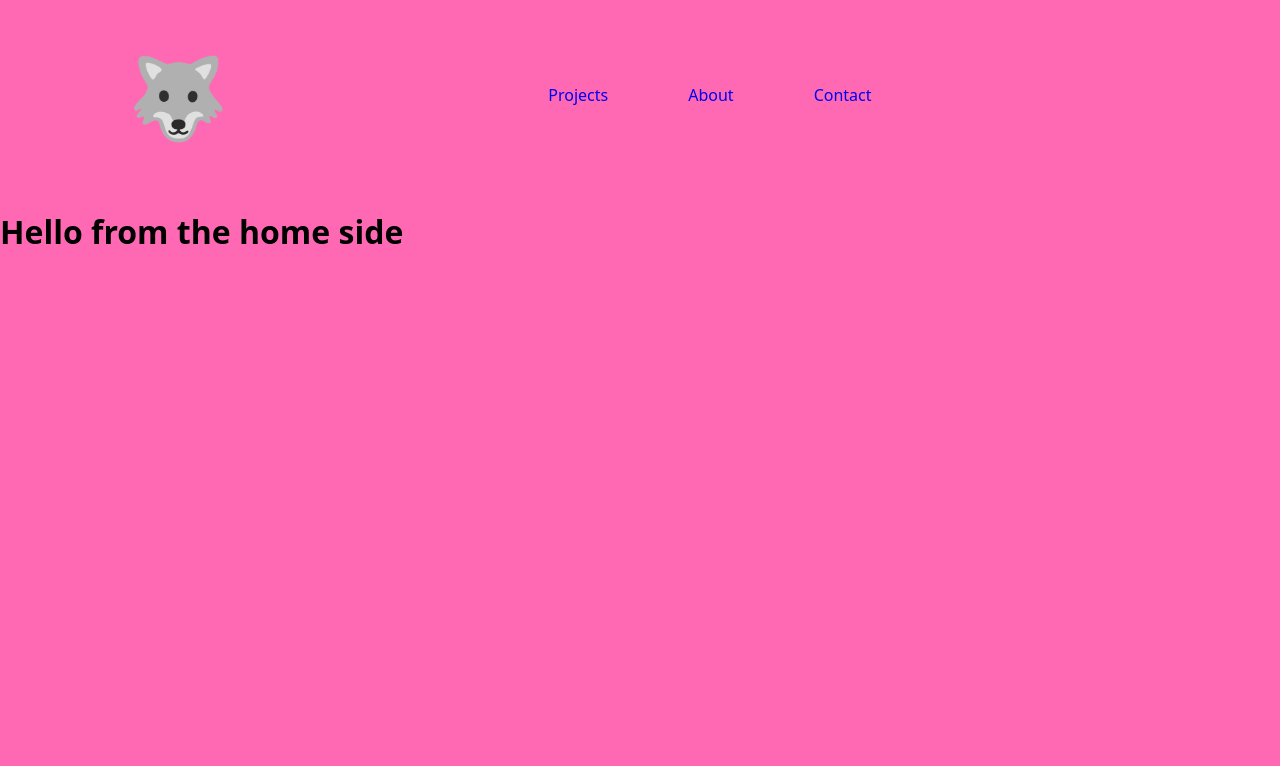
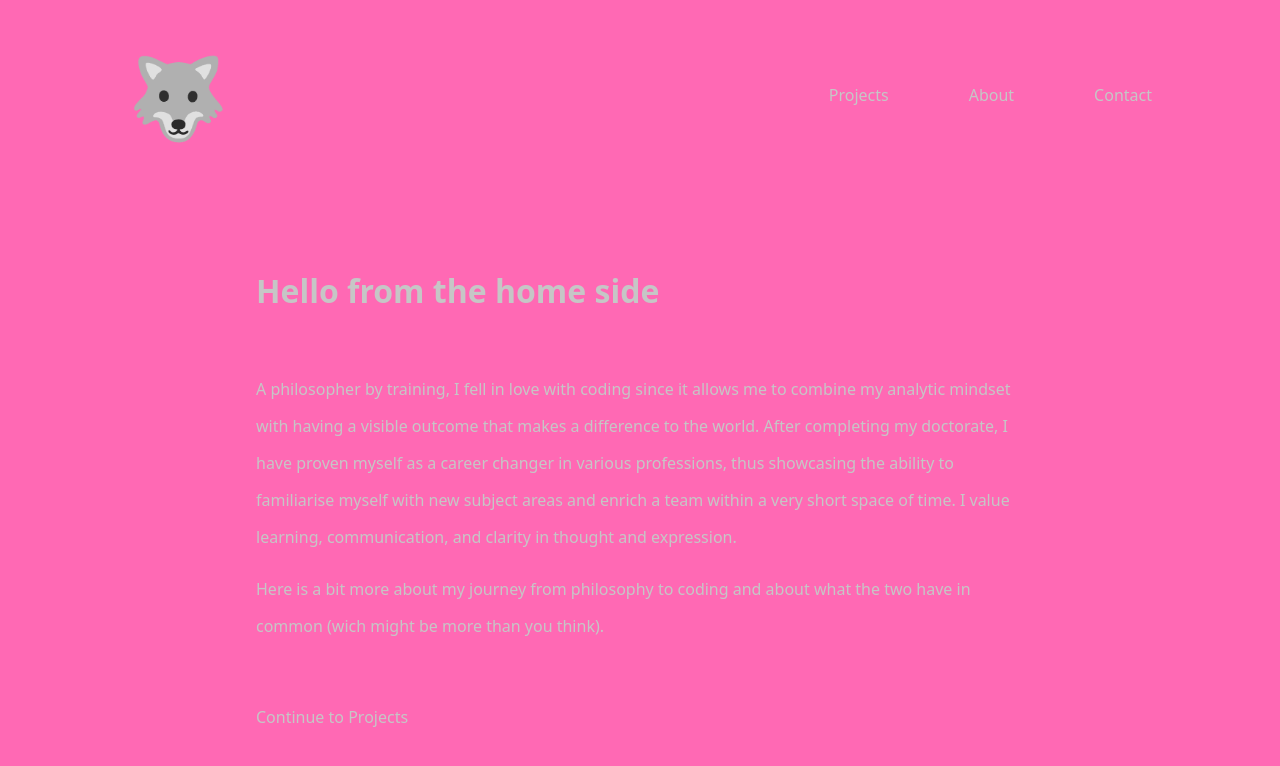
Before and after one commit to RolandHesse/MyHomepage, a Next.js app: page / in a window 1280 px wide. Shown: the top 766 px of the page. Built offline with nearby package versions, Linux system fonts and the light colour scheme.

Commit message:
some more basic styling

```diff
--- a/design-system/StyledLink.js
+++ b/design-system/StyledLink.js
@@ -2,6 +2,7 @@ import styled from "styled-components";
 import Link from "next/link";
 
 export const StyledLink = styled(Link)`
+  color: inherit;
   text-decoration: none;
   list-style-type: none;
   font-size: ${({ $isLogo }) => ($isLogo ? "5rem" : "")};
--- a/design-system/StyledList.js
+++ b/design-system/StyledList.js
@@ -2,8 +2,10 @@ import styled from "styled-components";
 
 export const StyledList = styled.ul`
   margin: 0 auto;
+  width: 100%;
   display: flex;
-  justify-content: center;
+  justify-content: flex-end;
+
   flex-wrap: wrap;
   gap: 5rem;
 `;
--- a/design-system/StyledNavBar.js
+++ b/design-system/StyledNavBar.js
@@ -5,6 +5,7 @@ export const StyledNavBar = styled.nav`
   margin: 0 auto;
   padding: 2.5rem 0;
   display: flex;
+  justify-content: space-evenly;
   align-items: center;
   //   font-size: 2.5rem;
 `;
--- /dev/null
+++ b/design-system/StyledParagraphText.js
@@ -0,0 +1,7 @@
+import styled from "styled-components";
+
+export const StyledParagraphText = styled.p`
+  line-height: 2.3;
+  font-weight: 400;
+  color: #c6c6c6;
+`;
--- /dev/null
+++ b/design-system/StyledWrapperDiv.js
@@ -0,0 +1,6 @@
+import styled from "styled-components";
+
+export const StyledWrapperDiv = styled.div`
+  width: 60%;
+  margin: 5em auto;
+`;
--- a/pages/about.js
+++ b/pages/about.js
@@ -1,7 +1,9 @@
+import { StyledWrapperDiv } from "@/design-system/StyledWrapperDiv";
+
 export default function About() {
   return (
-    <div>
+    <StyledWrapperDiv>
       <h1>Hello from the about side</h1>
-    </div>
+    </StyledWrapperDiv>
   );
 }
--- a/pages/contact.js
+++ b/pages/contact.js
@@ -1,7 +1,9 @@
+import { StyledWrapperDiv } from "@/design-system/StyledWrapperDiv";
+
 export default function Contact() {
   return (
-    <div>
+    <StyledWrapperDiv>
       <h1>Hello from the contact side</h1>
-    </div>
+    </StyledWrapperDiv>
   );
 }
--- a/pages/index.js
+++ b/pages/index.js
@@ -1,7 +1,29 @@
+import { StyledWrapperDiv } from "@/design-system/StyledWrapperDiv";
+import { StyledParagraphText } from "@/design-system/StyledParagraphText";
+import { StyledLink } from "@/design-system/StyledLink";
+
 export default function HomePage() {
   return (
-    <div>
+    <StyledWrapperDiv>
       <h1>Hello from the home side</h1>
-    </div>
+      <br />
+      <StyledParagraphText>
+        A philosopher by training, I fell in love with coding since it allows me
+        to combine my analytic mindset with having a visible outcome that makes
+        a difference to the world. After completing my doctorate, I have proven
+        myself as a career changer in various professions, thus showcasing the
+        ability to familiarise myself with new subject areas and enrich a team
+        within a very short space of time. I value learning, communication, and
+        clarity in thought and expression.
+      </StyledParagraphText>
+      <StyledParagraphText>
+        Here is a bit more about my journey from philosophy to coding and about
+        what the two have in common (wich might be more than you think).
+      </StyledParagraphText>
+      <br />
+      <StyledLink href="/projects">
+        <StyledParagraphText>Continue to Projects</StyledParagraphText>
+      </StyledLink>
+    </StyledWrapperDiv>
   );
 }
--- a/pages/projects.js
+++ b/pages/projects.js
@@ -1,7 +1,9 @@
+import { StyledWrapperDiv } from "@/design-system/StyledWrapperDiv";
+
 export default function Projects() {
   return (
-    <div>
+    <StyledWrapperDiv>
       <h1>Hello from the projects side</h1>
-    </div>
+    </StyledWrapperDiv>
   );
 }
--- a/styles.js
+++ b/styles.js
@@ -11,5 +11,6 @@ export default createGlobalStyle`
     margin: 0;
     font-family: system-ui;
     background-color: hotpink;
+    color: #c6c6c6;
   }
 `;
```
